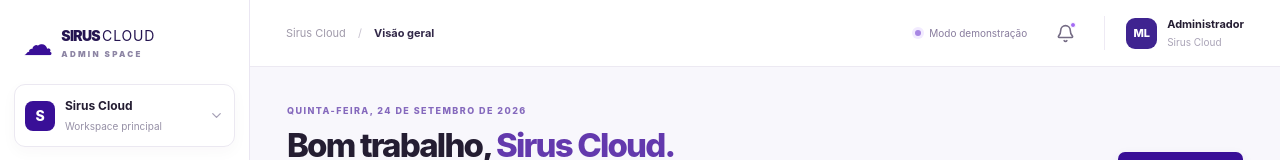
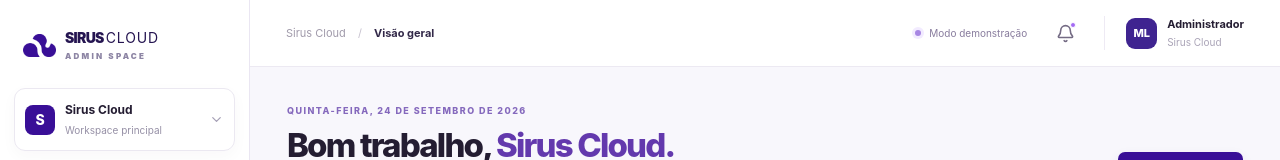
Before and after one commit to MartesLorenzo/sirus-admin-frontend, a React (Vite) app: page / in a window 1280 px wide. Shown: the top 160 px of the page. Built offline with nearby package versions, Linux system fonts and the light colour scheme.

Commit message:
Use Sirus brand emblem in admin navigation

```diff
--- a/src/components/Shell.jsx
+++ b/src/components/Shell.jsx
@@ -56,7 +56,7 @@ export default function Shell() {
       <aside className={`sidebar ${open ? "open" : ""}`}>
         <div className="sidebar-top">
           <NavLink to="/" className="logo" onClick={() => setOpen(false)}>
-            <span className="logo-cloud">☁</span>
+            <img className="logo-cloud" src="/sirus-emblem.png" alt="" />
             <span>
               SIRUS <em>CLOUD</em>
               <small>ADMIN SPACE</small>
--- a/src/styles.css
+++ b/src/styles.css
@@ -84,9 +84,10 @@ html {
   line-height: 1;
 }
 .logo-cloud {
-  color: #390f97;
-  font-size: 30px;
-  line-height: 0.8;
+  width: 33px;
+  height: 33px;
+  object-fit: contain;
+  flex-shrink: 0;
 }
 .logo em {
   font-style: normal;
```
Also changed, not shown: public/sirus-emblem.png (added).
